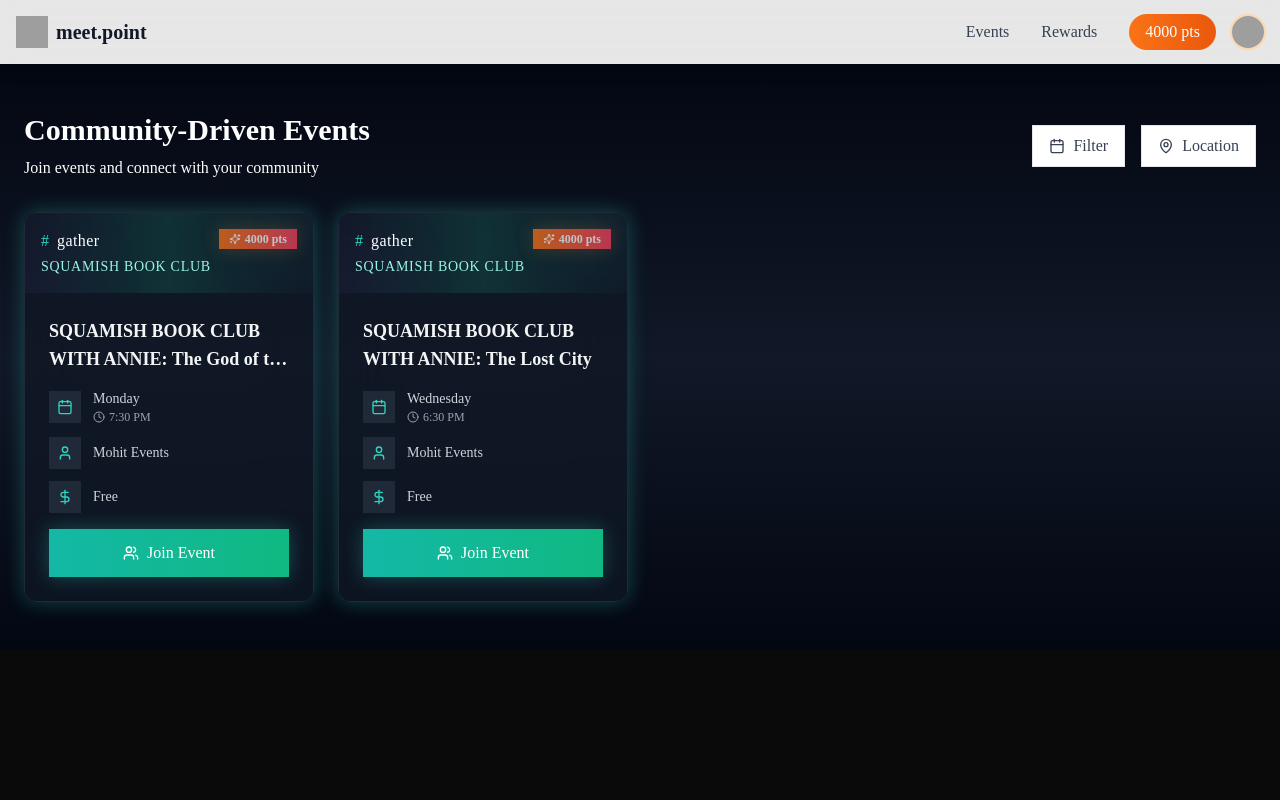
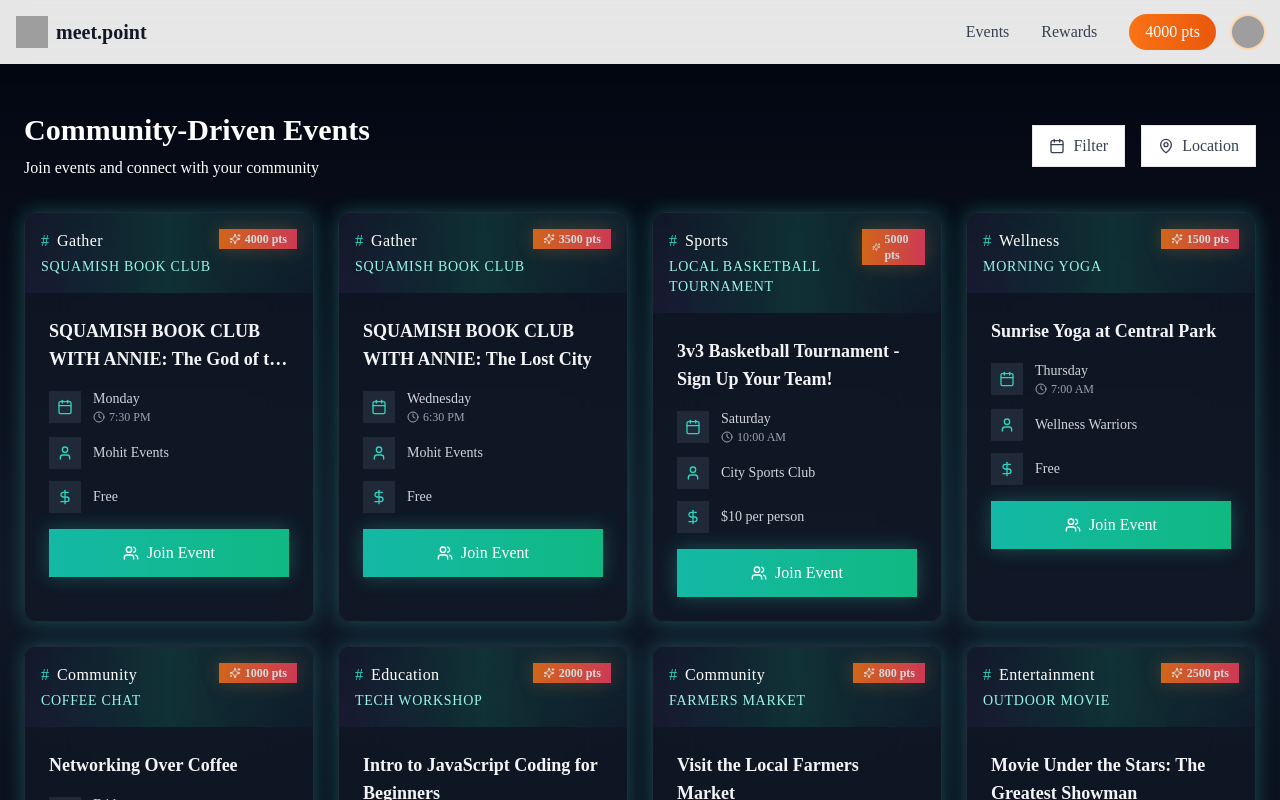
Before and after one commit to gracetownland/NwHacks2025, a React (Vite) app in the folder meet-point/: page /events in a window 1280 px wide. Shown: the top 800 px of the page. Built offline with nearby package versions, Linux system fonts and the light colour scheme; grey boxes are pictures that could not be loaded.

Commit message:
added data for events

```diff
--- a/meet-point/src/CommunityEvents.tsx
+++ b/meet-point/src/CommunityEvents.tsx
@@ -7,7 +7,7 @@ export function CommunityEvents() {
     {
       id: "squamish-book-club-1",
       points: 4000,
-      bannerTitle: "gather",
+      bannerTitle: "Gather",
       bannerSubtitle: "Squamish Book Club",
       eventTitle: "SQUAMISH BOOK CLUB WITH ANNIE: The God of the Woods",
       dateTime: "Monday at 7:30 PM",
@@ -16,15 +16,74 @@ export function CommunityEvents() {
     },
     {
       id: "squamish-book-club-2",
-      points: 4000,
-      bannerTitle: "gather",
+      points: 3500,
+      bannerTitle: "Gather",
       bannerSubtitle: "Squamish Book Club",
       eventTitle: "SQUAMISH BOOK CLUB WITH ANNIE: The Lost City",
       dateTime: "Wednesday at 6:30 PM",
       host: "Mohit Events",
       cost: "Free"
     },
-    // Add more events as needed...
+    {
+      id: "basketball-tournament",
+      points: 5000,
+      bannerTitle: "Sports",
+      bannerSubtitle: "Local Basketball Tournament",
+      eventTitle: "3v3 Basketball Tournament - Sign Up Your Team!",
+      dateTime: "Saturday at 10:00 AM",
+      host: "City Sports Club",
+      cost: "$10 per person"
+    },
+    {
+      id: "yoga-session",
+      points: 1500,
+      bannerTitle: "Wellness",
+      bannerSubtitle: "Morning Yoga",
+      eventTitle: "Sunrise Yoga at Central Park",
+      dateTime: "Thursday at 7:00 AM",
+      host: "Wellness Warriors",
+      cost: "Free"
+    },
+    {
+      id: "coffee-meetup",
+      points: 1000,
+      bannerTitle: "Community",
+      bannerSubtitle: "Coffee Chat",
+      eventTitle: "Networking Over Coffee",
+      dateTime: "Friday at 9:00 AM",
+      host: "Downtown Café",
+      cost: "$5"
+    },
+    {
+      id: "coding-workshop",
+      points: 2000,
+      bannerTitle: "Education",
+      bannerSubtitle: "Tech Workshop",
+      eventTitle: "Intro to JavaScript Coding for Beginners",
+      dateTime: "Sunday at 2:00 PM",
+      host: "Tech Talks",
+      cost: "Free"
+    },
+    {
+      id: "local-farmers-market",
+      points: 800,
+      bannerTitle: "Community",
+      bannerSubtitle: "Farmers Market",
+      eventTitle: "Visit the Local Farmers Market",
+      dateTime: "Saturday at 8:00 AM",
+      host: "City Events",
+      cost: "Free"
+    },
+    {
+      id: "movie-night",
+      points: 2500,
+      bannerTitle: "Entertainment",
+      bannerSubtitle: "Outdoor Movie",
+      eventTitle: "Movie Under the Stars: The Greatest Showman",
+      dateTime: "Friday at 7:30 PM",
+      host: "City Park",
+      cost: "Free"
+    }
   ];
 
   return (
```
